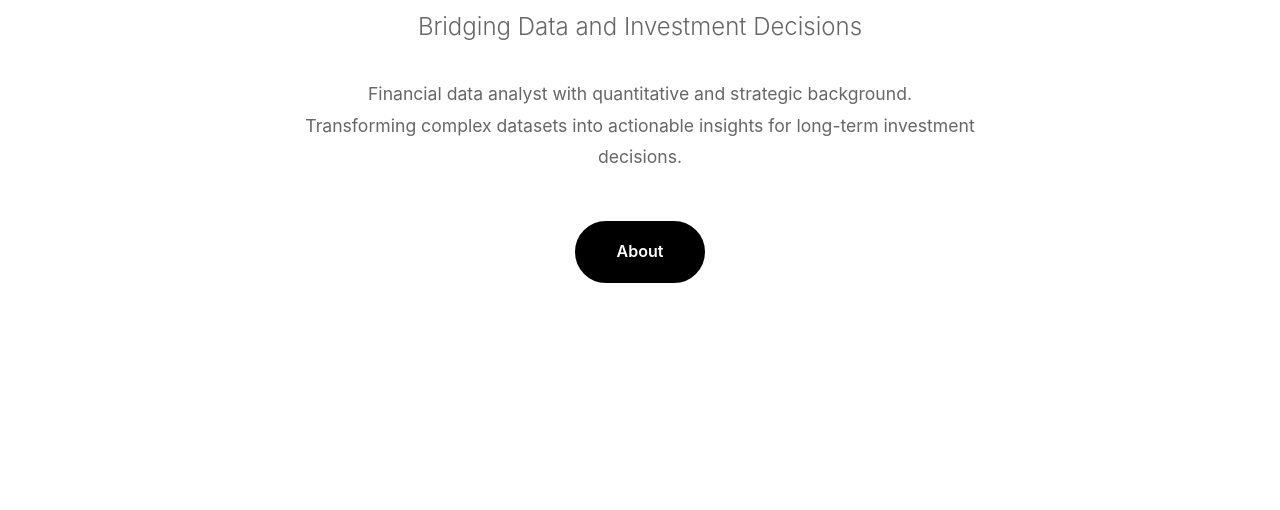
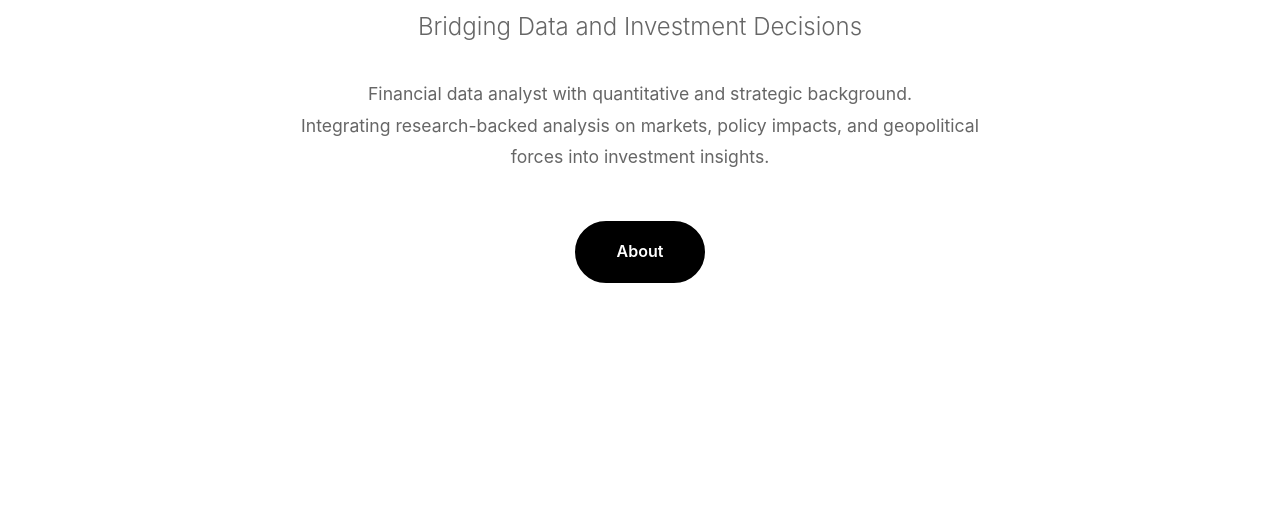
Before and after one commit to Filips-spec/filmonanalytics.io, a plain HTML site: page index.html in a window 1280 px wide. Shown: the part 290-800 px from the top of the page. Drawn offline with Linux system fonts and the light colour scheme.

Commit message:
Update index.html

```diff
--- a/index.html
+++ b/index.html
@@ -612,7 +612,7 @@
             <p class="subtitle">Bridging Data and Investment Decisions</p>
             <p class="hero-description">
                 Financial data analyst with quantitative and strategic background.<br>
-                Transforming complex datasets into actionable insights for long-term investment decisions.
+                Integrating research-backed analysis on markets, policy impacts, and geopolitical forces into investment insights.
             </p>
             <a href="about.html" class="cta-button">About</a>
         </div>
```
